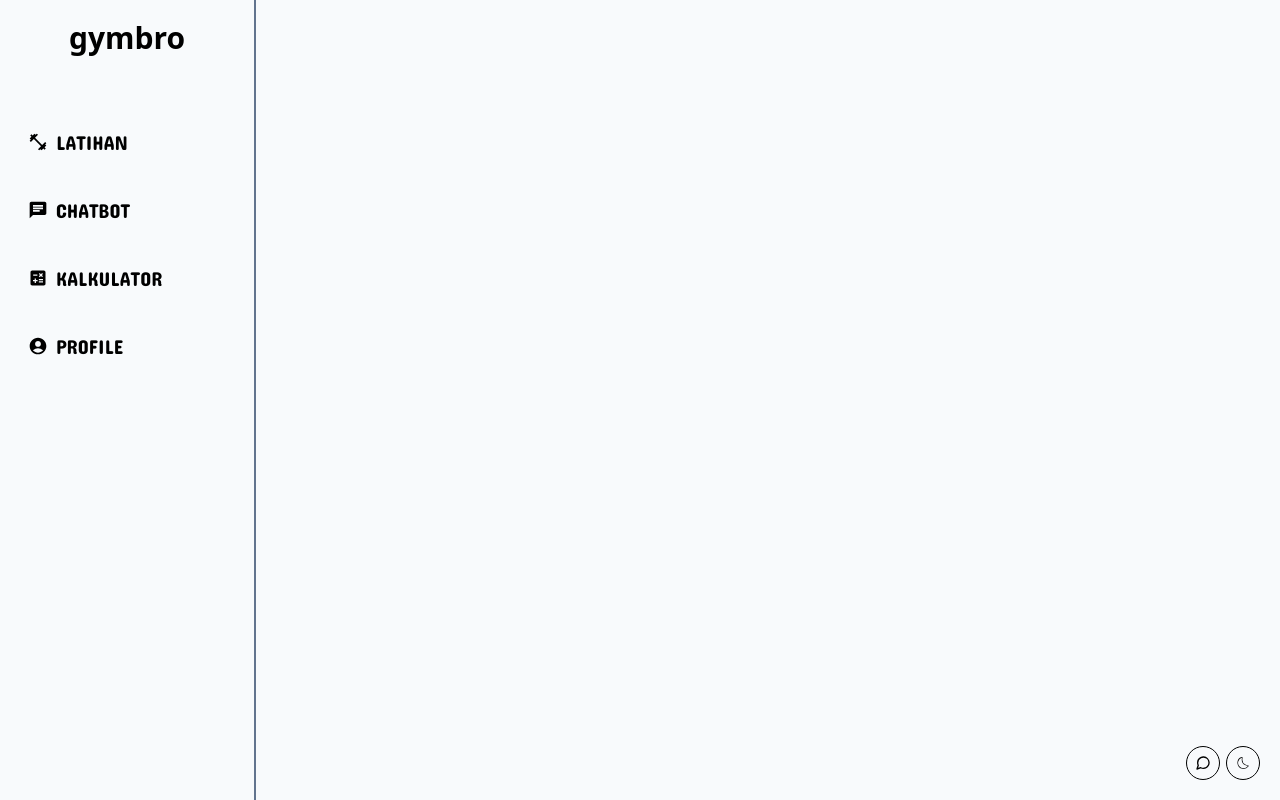
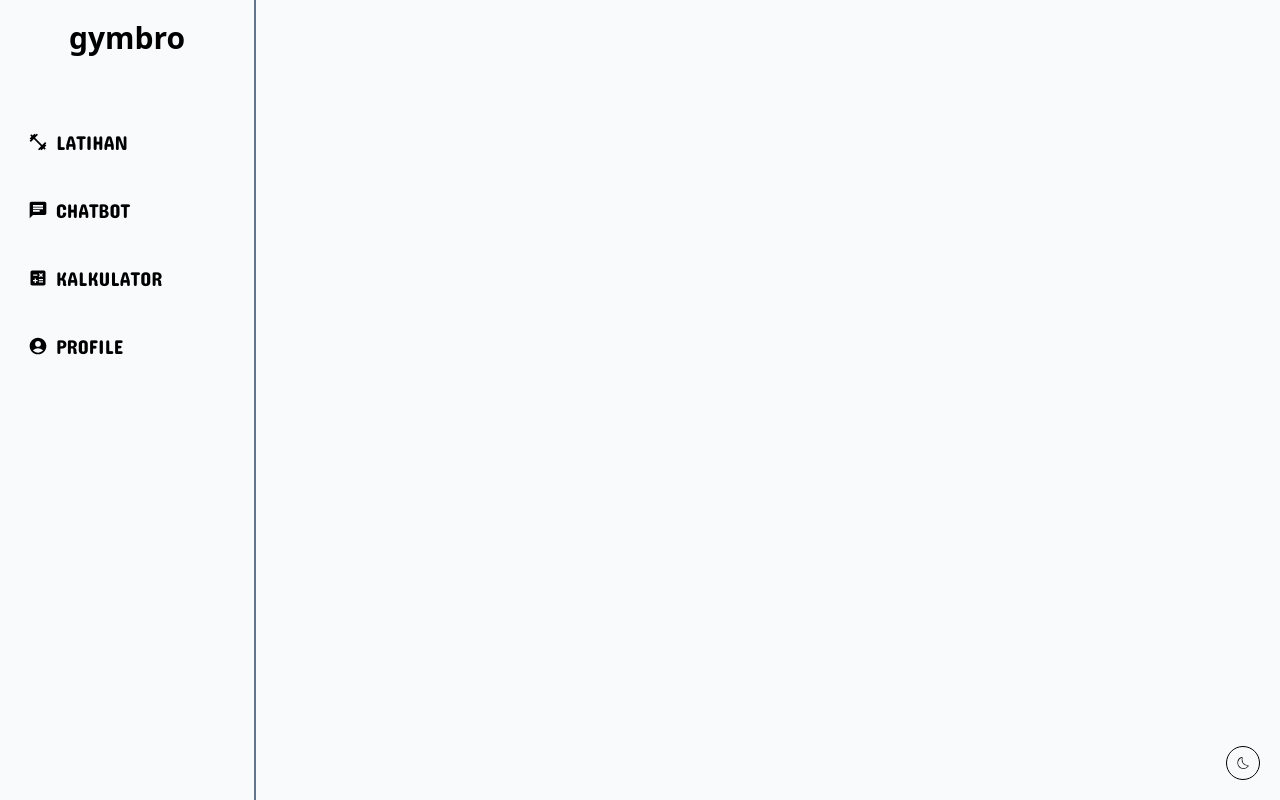
Before and after one commit to FaiqSr/gymbro-nextjs, a Next.js app: page / in a window 1280 px wide. Built offline with nearby package versions, Linux system fonts and the light colour scheme.

Commit message:
hide: menyembunyikan tombol pesan

```diff
--- a/src/app/(home)/layout.tsx
+++ b/src/app/(home)/layout.tsx
@@ -18,11 +18,11 @@ export default function RootLayout({
   children: React.ReactNode;
 }) {
   return (
-    <html className="scroll-smooth transition-colors" suppressHydrationWarning>
-      <body className="bg-slate-50">
+    <html className="scroll-smooth" suppressHydrationWarning>
+      <body className="bg-slate-50 dark:bg-slate-800 transition-colors ease-in-out duration-500">
         <ThemesProvider>
           <ThemeToggle />
-          <MessageButton />
+          {/* <MessageButton /> */}
           <main className="flex w-full">
             <NavBar />
             <SideBar />
```
